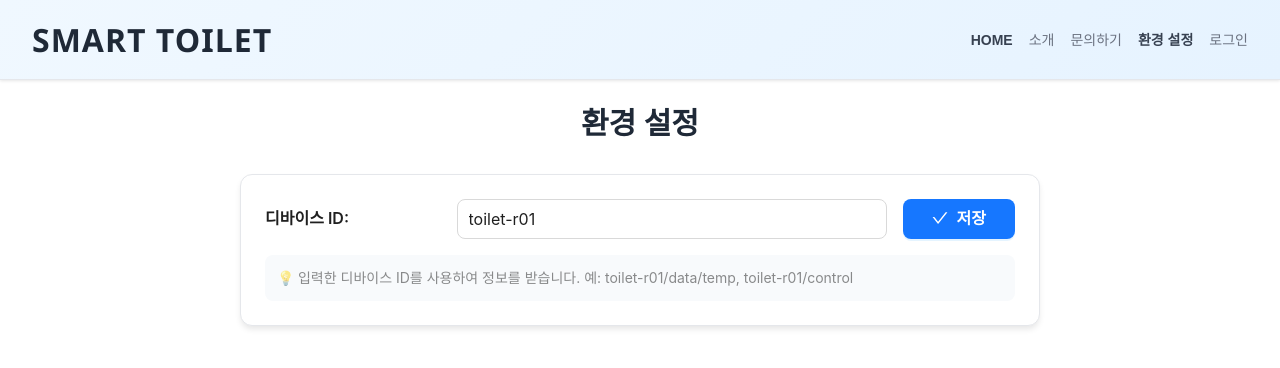
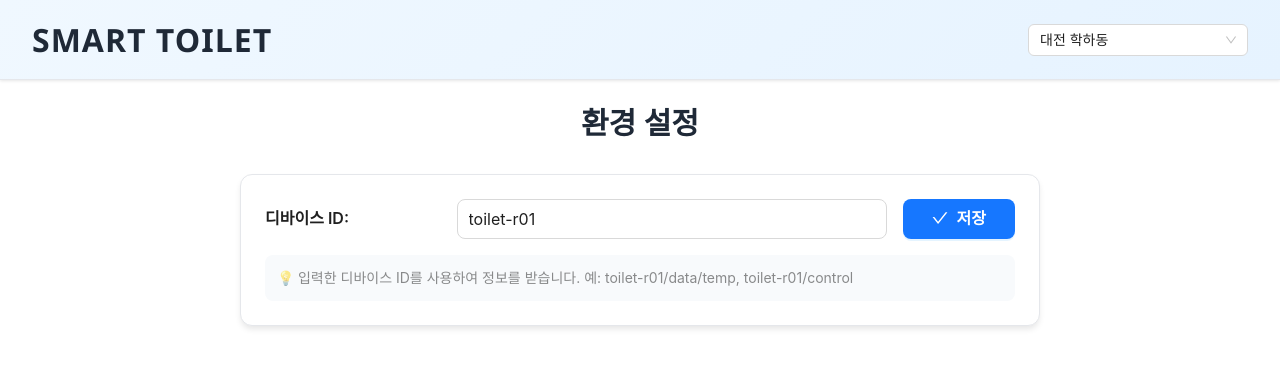
Before and after one commit to ParkByeongKeun/smart_toilet_react, a React (Vite) app: page /settings in a window 1280 px wide. Shown: the top 368 px of the page. Built offline with nearby package versions, Linux system fonts and the light colour scheme.

Commit message:
Update Used N Device

```diff
--- a/src/components/HeaderComponent.jsx
+++ b/src/components/HeaderComponent.jsx
@@ -1,20 +1,53 @@
-import { Layout, Typography, Space } from 'antd';
-import { useNavigate } from 'react-router-dom';
+import { useEffect, useState } from 'react';
+import { Layout, Select, message } from 'antd';
+import { DEFAULT_DEVICE_ID, SERIAL_OPTIONS, broadcastDeviceIdChange } from '../constants/device';
 
 const { Header } = Layout;
-const { Title } = Typography;
 
 function HeaderComponent() {
-  const navigate = useNavigate();
+  const [deviceId, setDeviceId] = useState(() => {
+    return localStorage.getItem('deviceId') || DEFAULT_DEVICE_ID;
+  });
 
-  // 화면 크기에 따른 반응형 설정
   const isMobile = window.innerWidth < 768;
   const isTablet = window.innerWidth >= 768 && window.innerWidth < 1024;
-  const isDesktop = window.innerWidth >= 1024;
+
+  useEffect(() => {
+    const handleStorageChange = () => {
+      const storedDeviceId = localStorage.getItem('deviceId') || DEFAULT_DEVICE_ID;
+      setDeviceId(storedDeviceId);
+    };
+
+    const handleDeviceIdChange = (event) => {
+      if (event?.detail) {
+        setDeviceId(event.detail);
+      }
+    };
+
+    window.addEventListener('storage', handleStorageChange);
+    window.addEventListener('deviceIdChange', handleDeviceIdChange);
+    return () => {
+      window.removeEventListener('storage', handleStorageChange);
+      window.removeEventListener('deviceIdChange', handleDeviceIdChange);
+    };
+  }, []);
+
+  const handleSelectChange = (value) => {
+    if (!value) {
+      return;
+    }
+    localStorage.setItem('deviceId', value);
+    setDeviceId(value);
+    broadcastDeviceIdChange(value);
+    const label = SERIAL_OPTIONS.find((option) => option.value === value)?.label || value;
+    message.success(`${label} 시리얼이 적용되었습니다.`);
+  };
+
+  const selectedValue = SERIAL_OPTIONS.find((option) => option.value === deviceId)
+    ? deviceId
+    : undefined;
 
   return (
-    <div>
-      {/* Main Header */}
     <Header
       style={{
         background: 'linear-gradient(135deg, #f0f8ff 0%, #e6f3ff 100%)',
@@ -27,10 +60,10 @@ function HeaderComponent() {
         borderBottom: '1px solid #e5e7eb',
         minHeight: isMobile ? '48px' : isTablet ? '60px' : '80px',
         flexWrap: 'nowrap',
-          overflow: 'hidden'
+        overflow: 'hidden',
+        gap: '16px'
       }}
     >
-        <div style={{ display: 'flex', alignItems: 'center', gap: '16px' }}>
       <div
         style={{
           fontSize: isMobile ? '16px' : isTablet ? '24px' : '32px',
@@ -44,116 +77,28 @@ function HeaderComponent() {
       >
         SMART TOILET
       </div>
-        </div>
 
-        <div style={{
-          display: 'flex',
-          alignItems: 'center',
-          height: '100%',
-          flexShrink: 1,
-          minWidth: 0,
-          overflow: isMobile ? 'auto' : 'visible'
-        }}>
       <div
-            className={isMobile ? 'mobile-menu-scroll' : ''}
         style={{
           display: 'flex',
           alignItems: 'center',
-              gap: isMobile ? '8px' : isTablet ? '12px' : '16px',
-              overflowX: isMobile ? 'auto' : 'visible',
-              overflowY: 'hidden',
-              whiteSpace: 'nowrap',
-              padding: isMobile ? '0 8px' : '0',
-              scrollbarWidth: 'none',
-              msOverflowStyle: 'none'
-            }}>
-          <span
-            style={{
-              color: '#374151',
-              fontWeight: 700,
-              fontSize: isMobile ? '12px' : isTablet ? '13px' : '14px',
-              cursor: 'pointer',
-              whiteSpace: 'nowrap',
-              flexShrink: 0
-            }}
-            onClick={() => navigate('/')}
-            onMouseEnter={(e) => {
-              if (!isMobile) {
-                e.target.style.color = '#1890ff';
-              }
-            }}
-            onMouseLeave={(e) => {
-              if (!isMobile) {
-                e.target.style.color = '#374151';
-              }
+          justifyContent: 'flex-end',
+          flex: 1
         }}
       >
-            HOME
-          </span>
-          <span
+        <Select
+          value={selectedValue}
+          placeholder="지역 선택"
+          options={SERIAL_OPTIONS}
+          onChange={handleSelectChange}
           style={{
-              color: '#6b7280',
-              fontWeight: 400,
-              fontSize: isMobile ? '12px' : isTablet ? '13px' : '14px',
-              cursor: 'default',
-              whiteSpace: 'nowrap',
-              flexShrink: 0
+            minWidth: isMobile ? '140px' : '220px',
+            fontWeight: 600
           }}
-          >
-            소개
-          </span>
-          <span
-            style={{
-              color: '#6b7280',
-              fontWeight: 400,
-              fontSize: isMobile ? '12px' : isTablet ? '13px' : '14px',
-              cursor: 'default',
-              whiteSpace: 'nowrap',
-              flexShrink: 0
-            }}
-          >
-            문의하기
-          </span>
-          <span
-            style={{
-              color: '#374151',
-              fontWeight: 700,
-              fontSize: isMobile ? '12px' : isTablet ? '13px' : '14px',
-              cursor: 'pointer',
-              whiteSpace: 'nowrap',
-              flexShrink: 0
-            }}
-            onClick={() => navigate('/settings')}
-            onMouseEnter={(e) => {
-              if (!isMobile) {
-                e.target.style.color = '#1890ff';
-              }
-            }}
-            onMouseLeave={(e) => {
-              if (!isMobile) {
-                e.target.style.color = '#374151';
-              }
-            }}
-          >
-            환경 설정
-          </span>
-          <span
-            style={{
-              color: '#6b7280',
-              fontWeight: 500,
-              fontSize: isMobile ? '12px' : isTablet ? '13px' : '14px',
-              cursor: 'default',
-              whiteSpace: 'nowrap',
-              flexShrink: 0
-            }}
-          >
-            로그인
-          </span>
-          </div>
+          dropdownMatchSelectWidth={false}
+        />
       </div>
     </Header>
-
-    </div>
   );
 }
 
--- /dev/null
+++ b/src/constants/device.js
@@ -0,0 +1,21 @@
+export const DEFAULT_DEVICE_ID = 'toilet-r01';
+
+export const SERIAL_OPTIONS = [
+  { value: 'toilet-r01', label: '대전 학하동' },
+  { value: 'toilet-r02', label: '세종' },
+];
+
+export const getSerialLabel = (deviceId) => {
+  if (!deviceId) {
+    return '';
+  }
+  const match = SERIAL_OPTIONS.find((option) => option.value === deviceId);
+  return match ? match.label : deviceId;
+};
+
+export const broadcastDeviceIdChange = (nextId) => {
+  if (typeof window === 'undefined' || !nextId) {
+    return;
+  }
+  window.dispatchEvent(new CustomEvent('deviceIdChange', { detail: nextId }));
+};
--- a/src/pages/home/Home.jsx
+++ b/src/pages/home/Home.jsx
@@ -13,9 +13,9 @@ import {
 import { useState, useEffect, useRef } from 'react';
 import mqtt from 'mqtt';
 import HeaderComponent from '../../components/HeaderComponent';
+import { DEFAULT_DEVICE_ID } from '../../constants/device';
 
 function Home() {
-  const DEFAULT_DEVICE_ID = 'toilet-r01';
   const [deviceId, setDeviceId] = useState(() => localStorage.getItem('deviceId') || DEFAULT_DEVICE_ID);
   const [inputValue, setInputValue] = useState('');
   const [sensorData, setSensorData] = useState({
@@ -23,7 +23,6 @@ function Home() {
     humidity: 0,    // %
     pm10: '',       // 좋음/보통/나쁨
   });
-  const serialDisplayValue = deviceId?.trim() ? deviceId.trim() : '미설정';
   const client = useRef(null);
   const protocol = window.location.protocol === "https:" ? "wss:" : "ws:";
 
@@ -34,9 +33,20 @@ function Home() {
       setDeviceId(storedDeviceId);
     };
 
+    const handleDeviceIdChange = (event) => {
+      if (event?.detail) {
+        setDeviceId(event.detail);
+      } else {
+        const storedDeviceId = localStorage.getItem('deviceId') || DEFAULT_DEVICE_ID;
+        setDeviceId(storedDeviceId);
+      }
+    };
+
     window.addEventListener('storage', handleStorageChange);
+    window.addEventListener('deviceIdChange', handleDeviceIdChange);
     return () => {
       window.removeEventListener('storage', handleStorageChange);
+      window.removeEventListener('deviceIdChange', handleDeviceIdChange);
     };
   }, []);
   // const MQTT_BROKER_URL = `wss://ijoon.iptime.org:25813/mqtt`;
@@ -708,33 +718,6 @@ function Home() {
         </Row>
       </div>
           </Card>
-          <Card
-            style={{
-              marginTop: isMobile ? '12px' : '20px',
-              borderRadius: '16px',
-              border: '1px solid #e5e7eb',
-              background: '#f8fafc'
-            }}
-            bodyStyle={{
-              display: isMobile ? 'block' : 'flex',
-              alignItems: 'center',
-              justifyContent: 'space-between',
-              gap: '16px',
-              padding: isMobile ? '16px' : '24px'
-            }}
-          >
-            <div>
-              <div style={{ fontSize: isMobile ? '12px' : '14px', color: '#6b7280', fontWeight: 600, textTransform: 'uppercase', letterSpacing: '0.08em' }}>
-                현재 시리얼 ID
-              </div>
-              <div style={{ marginTop: '6px', fontSize: isMobile ? '18px' : '22px', fontWeight: 700, color: '#111827' }}>
-                Serial : {serialDisplayValue}
-              </div>
-            </div>
-            <div style={{ fontSize: isMobile ? '12px' : '14px', color: '#4b5563', fontWeight: 500 }}>
-              환경설정에서 변경 가능합니다.
-            </div>
-          </Card>
         </div>
       </div>
     </div>
--- a/src/pages/settings/Settings.jsx
+++ b/src/pages/settings/Settings.jsx
@@ -2,10 +2,9 @@ import { useState, useEffect } from 'react';
 import { Card, Input, Button, message, Row, Col, Typography, Space } from 'antd';
 import { CheckOutlined } from '@ant-design/icons';
 import HeaderComponent from '../../components/HeaderComponent';
+import { DEFAULT_DEVICE_ID, broadcastDeviceIdChange } from '../../constants/device';
 
 const { Title, Text } = Typography;
-
-const DEFAULT_DEVICE_ID = 'toilet-r01';
 
 function Settings() {
   const [deviceId, setDeviceId] = useState('');
@@ -15,6 +14,17 @@ function Settings() {
     // 로컬 스토리지에서 저장된 디바이스 ID 로드
     const savedDeviceId = localStorage.getItem('deviceId') || DEFAULT_DEVICE_ID;
     setDeviceId(savedDeviceId);
+
+    const handleDeviceIdChange = (event) => {
+      if (event?.detail) {
+        setDeviceId(event.detail);
+      }
+    };
+
+    window.addEventListener('deviceIdChange', handleDeviceIdChange);
+    return () => {
+      window.removeEventListener('deviceIdChange', handleDeviceIdChange);
+    };
   }, []);
 
   const handleSave = () => {
@@ -26,6 +36,7 @@ function Settings() {
     const nextId = deviceId.trim();
     localStorage.setItem('deviceId', nextId);
     setDeviceId(nextId);
+    broadcastDeviceIdChange(nextId);
     messageApi.success(`디바이스 ID가 "${nextId}"로 저장되었습니다.`);
   };
 
```
Lines whose indentation alone changed are shown as unchanged.
